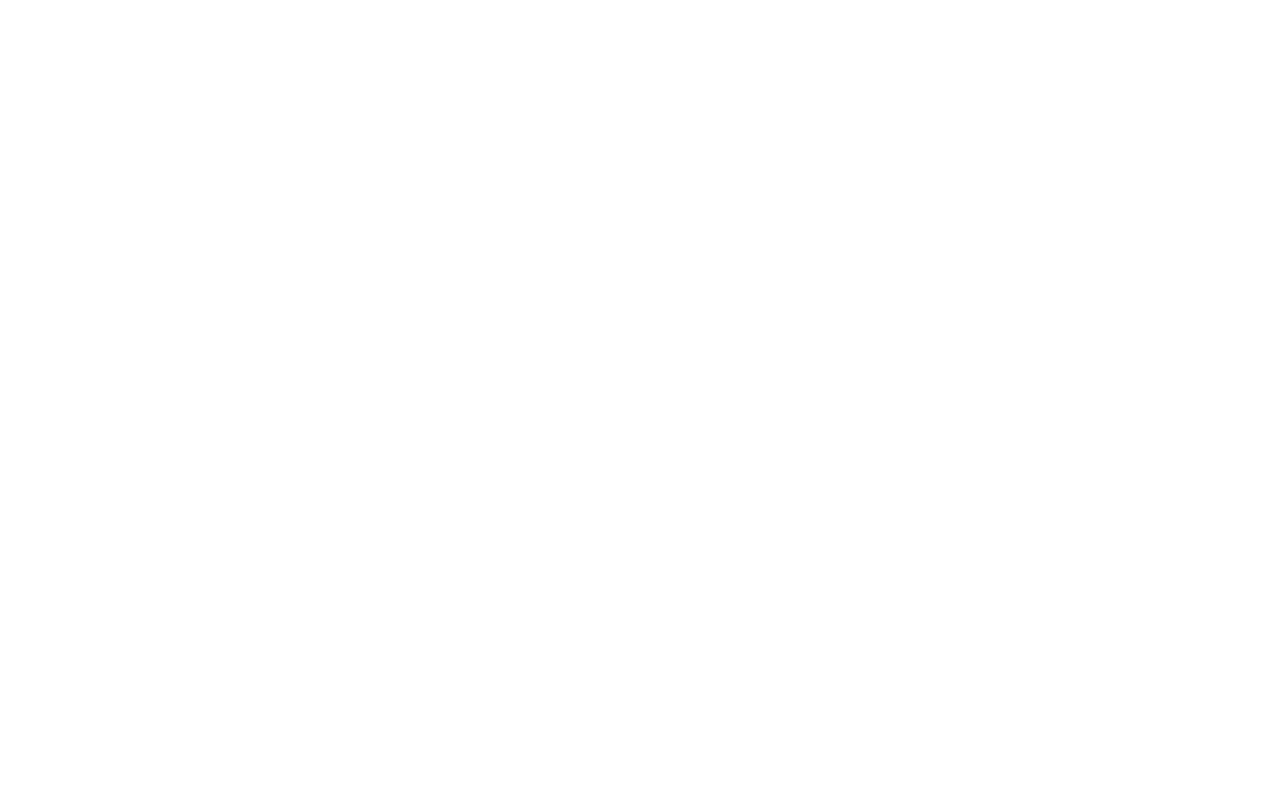
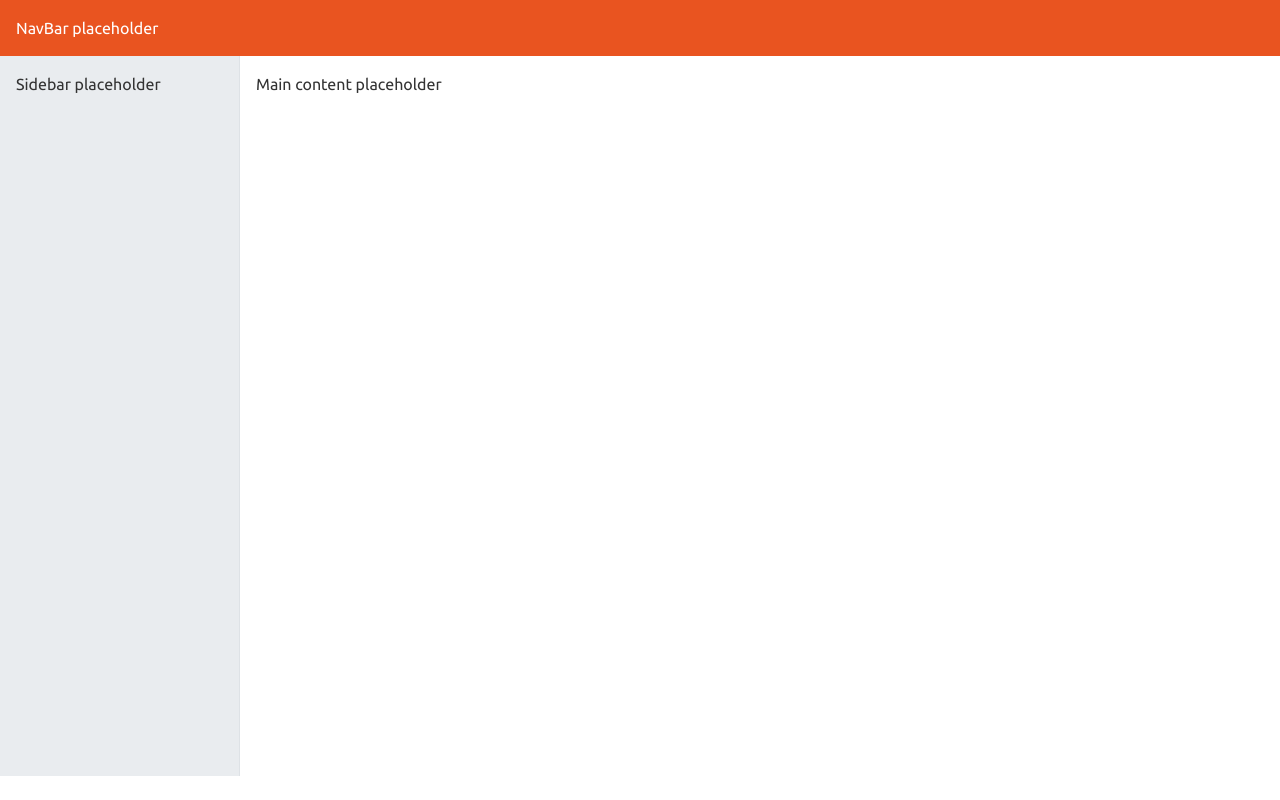
Before and after one commit to hexawulf/SnippetMate, a Vue app in the folder frontend/: page / in a window 1280 px wide. Built offline with nearby package versions, Linux system fonts and the light colour scheme.

Commit message:
feat(frontend): Coding Day 1: Created a layout in App.vue

```diff
--- a/frontend/src/App.vue
+++ b/frontend/src/App.vue
@@ -1,8 +1,27 @@
 <script setup>
+
 </script>
 
 <template>
   <div id="app">
+    <div class="bg-primary text-white p-3">
+      NavBar placeholder
+    </div>
 
+
+    <div class="d-flex">
+
+      <aside
+        class="d-none d-md-block bg-light border-end p-3"
+        style="width: 240px; min-height: 90vh;"
+      >
+        Sidebar placeholder
+      </aside>
+
+
+      <main class="flex-grow-1 bg-body p-3" style="min-height: 90vh;">
+        Main content placeholder
+      </main>
+    </div>
   </div>
 </template>
```
